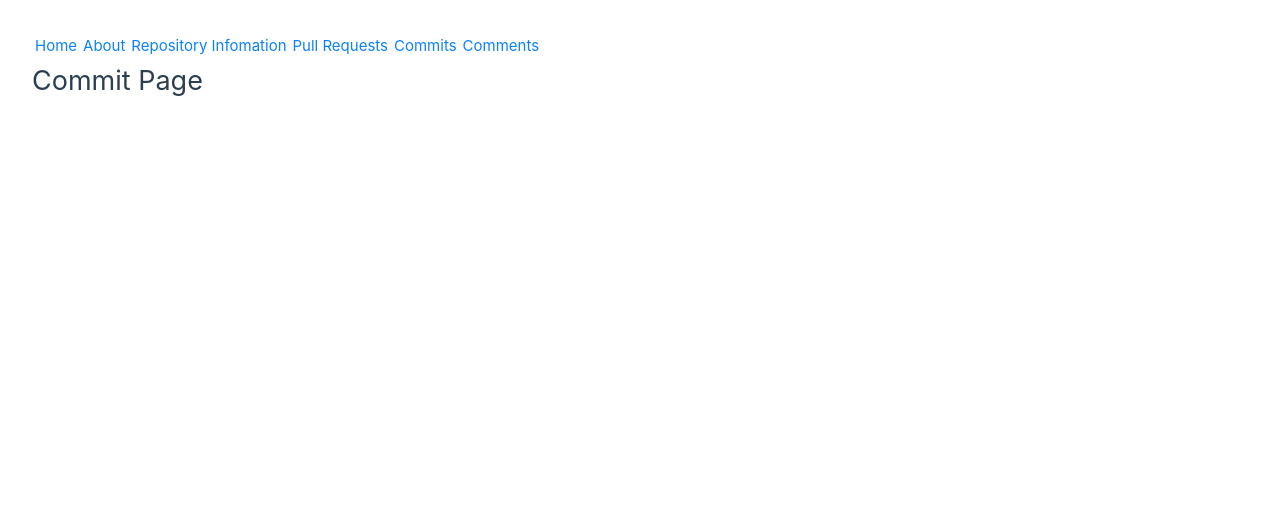
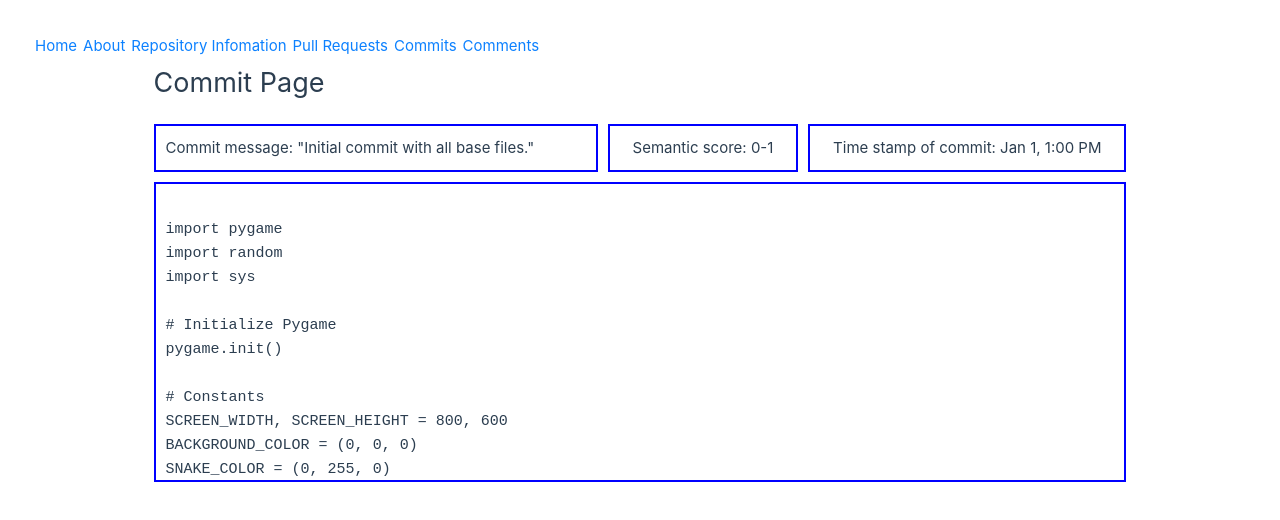
Before and after one commit to EduardoCalvoUribe/GitHubRepositoryAnalysisTool, a Vue app in the folder frontend/: page /commitpage in a window 1280 px wide. Shown: the top 520 px of the page. Built offline with nearby package versions, Linux system fonts and the light colour scheme.

Commit message:
Started on Commit Page

```diff
--- a/frontend/src/views/CommitPage.vue
+++ b/frontend/src/views/CommitPage.vue
@@ -1,17 +1,163 @@
 <template>
-    <header>
-      <div style="font-size: 180%;">
-        Commit Page
+    <div class="page-container">
+      <!-- Header Information -->
+      <header>
+        <h1 style="font-size: 180%;">Commit Page</h1>
+      </header>
+
+      <!-- Commit Information and Code Section -->
+      <div style="margin-top: 20px;">
+        <div style="display: flex; flex-direction: column; align-items: flex-start;">
+          <!-- Top Information Boxes -->
+          <div style="display: flex; width: 100%;">
+            <!-- Commit Message Box -->
+            <div style="border: 2px solid blue; padding: 10px; flex-grow: 2; margin-right: 10px;">
+              <p><strong>Commit message:</strong> "Initial commit with all base files."</p>  <!--Actual data should be put in here-->
+            </div>
+
+            <!-- Semantic Score Box -->
+            <div style="border: 2px solid blue; padding: 10px; flex-grow: 1; margin-right: 10px; text-align: center;">
+              <p><strong>Semantic score:</strong> 0-1</p> <!--Actual data should be put in here-->
+            </div>
+
+            <!-- Timestamp Box -->
+            <div style="border: 2px solid blue; padding: 10px; flex-grow: 1; text-align: center;">
+              <p><strong>Time stamp of commit:</strong> Jan 1, 1:00 PM</p> <!--Actual data should be put in here-->
+            </div>
+          </div>
+
+          <!-- Committed Code Box -->
+          <div style="border: 2px solid blue; padding: 10px; width: 100%; height: 300px; overflow-y: scroll; margin-top: 10px;">
+            <pre> <!--Actual data should be put in here-->
+import pygame
+import random
+import sys
+
+# Initialize Pygame
+pygame.init()
+
+# Constants
+SCREEN_WIDTH, SCREEN_HEIGHT = 800, 600
+BACKGROUND_COLOR = (0, 0, 0)
+SNAKE_COLOR = (0, 255, 0)
+FOOD_COLOR = (255, 0, 0)
+BLOCK_SIZE = 20
+INITIAL_SNAKE_LENGTH = 3
+FPS = 10
+
+# Setup display
+screen = pygame.display.set_mode((SCREEN_WIDTH, SCREEN_HEIGHT))
+pygame.display.set_caption("Snake Game")
+clock = pygame.time.Clock()
+
+# Initialize game variables
+snake_pos = [100, 50]
+snake_body = [[100, 50]]
+direction = 'RIGHT'
+change_to = direction
+score = 0
+food_pos = [random.randrange(1, (SCREEN_WIDTH//BLOCK_SIZE)) * BLOCK_SIZE,
+            random.randrange(1, (SCREEN_HEIGHT//BLOCK_SIZE)) * BLOCK_SIZE]
+food_spawn = True
+
+# Game functions
+def check_collision(pos, list_of_positions):
+    if pos in list_of_positions[:-1]:
+        return True
+    if pos[0] >= SCREEN_WIDTH or pos[0] < 0 or pos[1] >= SCREEN_HEIGHT or pos[1] < 0:
+        return True
+    return False
+
+def spawn_food():
+    return [random.randrange(1, (SCREEN_WIDTH//BLOCK_SIZE)) * BLOCK_SIZE,
+            random.randrange(1, (SCREEN_HEIGHT//BLOCK_SIZE)) * BLOCK_SIZE]
+
+def show_score():
+    font = pygame.font.SysFont(None, 35)
+    score_surf = font.render('Score : ' + str(score), True, (255, 255, 255))
+    score_rect = score_surf.get_rect()
+    score_rect.midtop = (80, 10)
+    screen.blit(score_surf, score_rect)
+
+def game_over():
+    my_font = pygame.font.SysFont('times new roman', 90)
+    game_over_surface = my_font.render('YOU DIED', True, (255, 0, 0))
+    game_over_rect = game_over_surface.get_rect()
+    game_over_rect.midtop = (SCREEN_WIDTH/2, SCREEN_HEIGHT/4)
+    screen.fill(BACKGROUND_COLOR)
+    screen.blit(game_over_surface, game_over_rect)
+    show_score()
+    pygame.display.flip()
+    time.sleep(2)
+    pygame.quit()
+    sys.exit()
+
+# Main game loop
+while True:
+    for event in pygame.event.get():
+        if event.type == pygame.QUIT:
+            pygame.quit()
+            sys.exit()
+        elif event.type == pygame.KEYDOWN:
+            if event.key == pygame.K_UP and direction != 'DOWN':
+                change_to = 'UP'
+            elif event.key == pygame.K_DOWN and direction != 'UP':
+                change_to = 'DOWN'
+            elif event.key == pygame.K_LEFT and direction != 'RIGHT':
+                change_to = 'LEFT'
+            elif event.key == pygame.K_RIGHT and direction != 'LEFT':
+                change_to = 'RIGHT'
+
+    direction = change_to
+    if direction == 'UP':
+        snake_pos[1] -= BLOCK_SIZE
+    elif direction == 'DOWN':
+        snake_pos[1] += BLOCK_SIZE
+    elif direction == 'LEFT':
+        snake_pos[0] -= BLOCK_SIZE
+    elif direction == 'RIGHT':
+        snake_pos[0] += BLOCK_SIZE
+
+    snake_body.insert(0, list(snake_pos))
+    if snake_pos == food_pos:
+        score += 1
+        food_spawn = False
+    else:
+        snake_body.pop()
+
+    if not food_spawn:
+        food_pos = spawn_food()
+    food_spawn = True
+
+    screen.fill(BACKGROUND_COLOR)
+    for pos in snake_body:
+        pygame.draw.rect(screen, SNAKE_COLOR, pygame.Rect(pos[0], pos[1], BLOCK_SIZE, BLOCK_SIZE))
+    pygame.draw.rect(screen, FOOD_COLOR, pygame.Rect(food_pos[0], food_pos[1], BLOCK_SIZE, BLOCK_SIZE))
+
+    if check_collision(snake_pos, snake_body):
+        game_over()
+
+    show_score()
+    pygame.display.update()
+    clock.tick(FPS)
+
+            </pre>
+          </div>
+        </div>
       </div>
-    </header>
-</template>
+    </div>
+  </template>
 
-<style>
-@media (min-width: 1024px) {
-    .about {
-    min-height: 100vh;
-    display: flex;
-    align-items: center;
-    }
-}
-</style>
+  <script>
+  export default {
+    name: "CommitPage",
+    // Component Data and Methods would be added here if necessary
+  }
+  </script>
+
+  <style scoped>
+  .page-container {
+    width: 80%;
+    margin: 0 auto;
+  }
+  </style>
```
